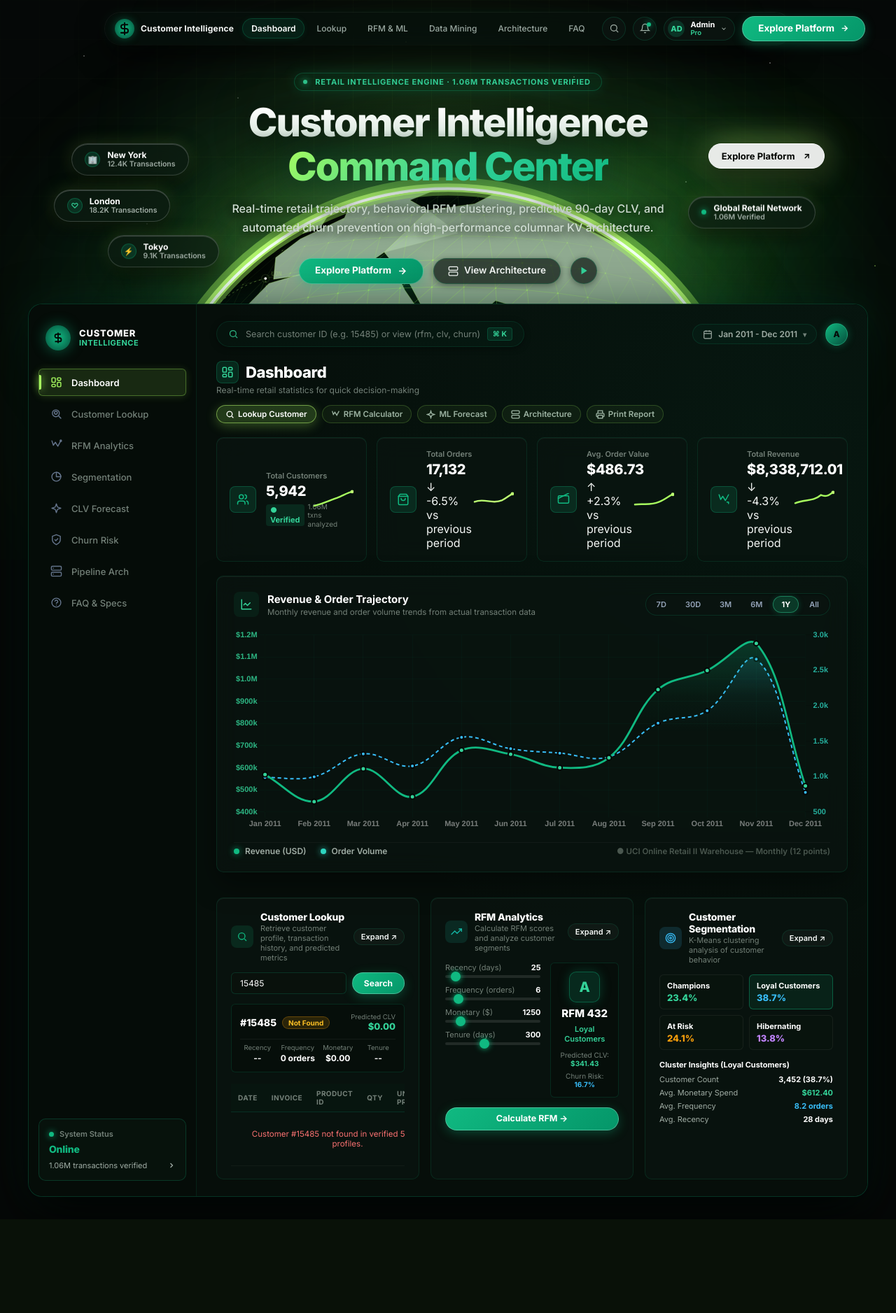
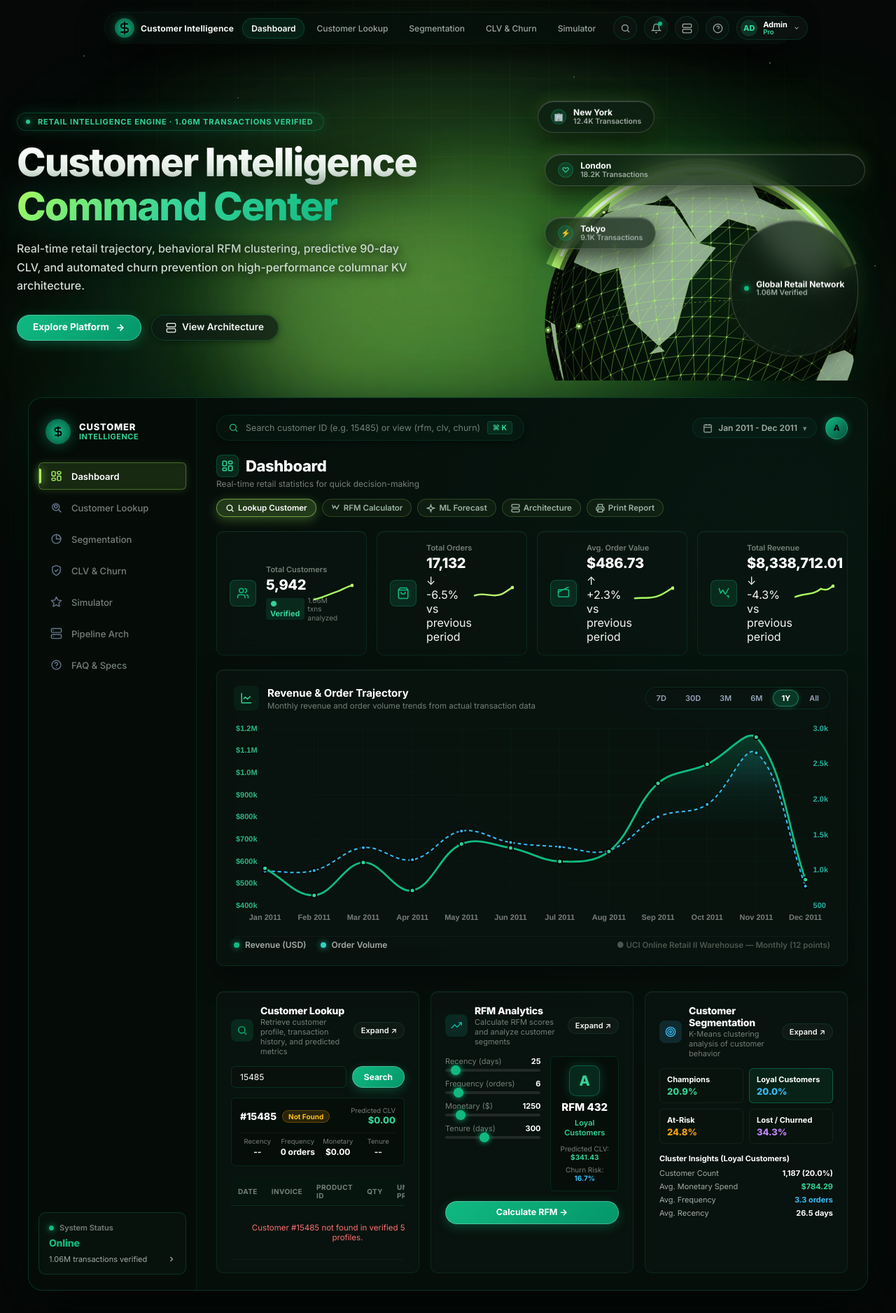
Before and after one commit to an00pie/retail-customer-intelligence, a Flask app: page / in a window 1280 px wide. Shown: the whole page at 70% size. Before the commit the page ends 1711 px from the top, so only its background shows below. Run offline with Flask 3, Linux system fonts and the light colour scheme; data that the repository does not hold is empty.

Commit message:
fix(platform): authoritative cohort counts, honest actions, refined hero layout, and model serialization
- Cohort Data: Expose dynamic authoritative cohort counts via /api/analytics/cohorts backed by SQLite customer profiles (Loyal: 1,187 / 20.0%, Champions: 1,242 / 20.9%, At-Risk: 1,476 / 24.8%, Lost: 2,037 / 34.3%). Synchronize overview and segmentation views.
- Actions: Replace misleading mock success toasts on Customer Lookup with honest '(Unavailable)' state indicators and informational toasts explaining gateway status.
- Hero & Navigation: Refactor hero to clean 2-column split (left headline/CTAs, right 3D globe) and streamline primary navigation to 5 key views with secondary Architecture & FAQ quick actions.
- Regression Tests: Add API payload consistency checks for KPI filters and rapid period switching tests in E2E suite.
- Models: Re-serialize scikit-learn models using 1.6.1, eliminating InconsistentVersionWarning while maintaining exact numerical parity.
- Synchronization: Maintain 100% parity across frontend/ and web/ assets.

```diff
--- a/web/app.py
+++ b/web/app.py
@@ -439,6 +439,12 @@ def api_revenue_orders():
         "headline_period_text": headline_period_text
     })
 
+@app.route("/api/analytics/cohorts")
+def api_cohorts():
+    """Returns aggregated cohort statistics from the authoritative customer profile store."""
+    serving = get_serving()
+    return jsonify(serving.get_cohort_summary())
+
 @app.route("/api/analytics/segments/export/csv")
 def export_segments_csv():
     """Generates an RFC 4180-compliant CSV export summarizing the 4 K-Means behavioral cohorts."""
@@ -454,14 +460,29 @@ def export_segments_csv():
         "CohortSharePct",
         "TargetStrategy"
     ])
-    cohorts = [
-        ["Cluster 2", "Champions", 24.9, 23.1, 10053.19, 1242, "20.9%", "VIP Exclusive Rewards Access & Ambassador Tier"],
-        ["Cluster 0", "Loyal Customers", 26.5, 3.3, 784.29, 1187, "20.0%", "Steady regular cross-selling & volume bundle incentives"],
-        ["Cluster 3", "At-Risk", 219.3, 6.1, 1831.35, 1476, "24.8%", "Urgent retention outreach & personalized win-back promotions"],
-        ["Cluster 1", "Lost / Churned", 399.4, 1.6, 305.52, 2037, "34.3%", "Automated low-cost email reactivation campaign"]
+
+    summary = get_serving().get_cohort_summary()
+    cohort_data = summary.get("cohorts", {})
+
+    cluster_metadata = [
+        ("Cluster 2", "Champions", "VIP Exclusive Rewards Access & Ambassador Tier"),
+        ("Cluster 0", "Loyal Customers", "Steady regular cross-selling & volume bundle incentives"),
+        ("Cluster 3", "At-Risk", "Urgent retention outreach & personalized win-back promotions"),
+        ("Cluster 1", "Lost / Churned", "Automated low-cost email reactivation campaign")
     ]
-    for row in cohorts:
-        writer.writerow([sanitize_csv_value(col) for col in row])
+
+    for cid, sname, strat in cluster_metadata:
+        stats = cohort_data.get(sname, {})
+        writer.writerow([
+            sanitize_csv_value(cid),
+            sanitize_csv_value(sname),
+            sanitize_csv_value(stats.get("avg_recency", 0.0)),
+            sanitize_csv_value(stats.get("avg_frequency", 0.0)),
+            sanitize_csv_value(stats.get("avg_monetary", 0.0)),
+            sanitize_csv_value(stats.get("count", 0)),
+            sanitize_csv_value(f"{stats.get('percentage', 0.0)}%"),
+            sanitize_csv_value(strat)
+        ])
 
     csv_data = "\ufeff" + output.getvalue()
     return Response(
--- a/web/static/css/dashflow.css
+++ b/web/static/css/dashflow.css
@@ -330,6 +330,11 @@ button, input, select, textarea {
 .pill-cta { top: 135px; right: 8%; animation: float-gentle 6s ease-in-out infinite 0.5s; }
 .pill-global-badge { top: 215px; right: 9%; animation: float-gentle 7.5s ease-in-out infinite 1.5s; }
 
+.hero-stage-split .pill-hub-ny { top: 40px; left: 4%; }
+.hero-stage-split .pill-hub-london { top: 120px; right: 4%; }
+.hero-stage-split .pill-hub-tokyo { top: 210px; left: 6%; }
+.hero-stage-split .pill-global-badge { bottom: 30px; right: 6%; }
+
 @keyframes float-gentle {
   0%, 100% { transform: translateY(0); }
   50% { transform: translateY(-6px); }
@@ -782,6 +787,77 @@ button, input, select, textarea {
   display: flex;
   flex-direction: column;
   scroll-margin-top: 110px;
+}
+
+/* Hero Stage 2-Column Split: Headline/Text on Left, 3D Globe Visual on Right */
+.hero-stage-split {
+  display: grid;
+  grid-template-columns: 1.15fr 0.85fr;
+  align-items: center;
+  gap: 36px;
+  min-height: 440px;
+  margin-bottom: 24px;
+  position: relative;
+  z-index: 3;
+}
+
+@media (min-width: 992px) {
+  .hero-stage-split .dash-hero-header {
+    text-align: left;
+    margin-bottom: 0;
+  }
+  .hero-stage-split .hero-title {
+    align-items: flex-start;
+    text-align: left;
+    margin: 0 0 16px 0;
+  }
+  .hero-stage-split .hero-subtitle {
+    text-align: left;
+    margin: 0 0 28px 0;
+    max-width: 580px;
+  }
+  .hero-stage-split .hero-actions {
+    justify-content: flex-start;
+    margin-bottom: 0;
+  }
+  .hero-stage-split .hero-globe-stage {
+    position: relative;
+    top: 0;
+    left: auto;
+    transform: none;
+    width: 100%;
+    height: 440px;
+  }
+}
+
+@media (max-width: 991px) {
+  .hero-stage-split {
+    grid-template-columns: 1fr;
+    text-align: center;
+    gap: 16px;
+  }
+  .hero-stage-split .dash-hero-header {
+    text-align: center;
+  }
+  .hero-stage-split .hero-title {
+    align-items: center;
+    text-align: center;
+  }
+  .hero-stage-split .hero-subtitle {
+    margin: 0 auto 24px;
+    text-align: center;
+  }
+  .hero-stage-split .hero-actions {
+    justify-content: center;
+  }
+  .hero-stage-split .hero-globe-stage {
+    position: relative;
+    top: 0;
+    left: 50%;
+    transform: translateX(-50%);
+    width: 100%;
+    height: 340px;
+  }
 }
 
 .dash-hero-header {
--- a/web/static/js/dashflow.js
+++ b/web/static/js/dashflow.js
@@ -824,8 +824,8 @@ function renderCustomerProfile(data) {
 
       <div style="display: flex; gap: 10px;">
         <button type="button" class="btn-pill-secondary" id="exportCustomerProfileBtn" style="flex: 1; justify-content: center; font-size: 12px; padding: 10px;" onclick="window.exportCustomerProfileCsv()" title="Export Customer Profile (CSV)" aria-label="Export Customer Profile CSV">📥 Export Profile</button>
-        <button type="button" class="btn-pill-secondary" style="flex: 1; justify-content: center; font-size: 12px; padding: 10px;" onclick="window.showToast('Notification sent to customer account #' + encodeURIComponent('${safeId}'), 'success')">💬 Message</button>
-        <button type="button" class="btn-pill-primary" style="flex: 1; justify-content: center; font-size: 12px; padding: 10px;" onclick="window.showToast('Retention task assigned for Customer #' + encodeURIComponent('${safeId}'), 'success')">+ Assign Task</button>
+        <button type="button" class="btn-pill-secondary" style="flex: 1; justify-content: center; font-size: 12px; padding: 10px; opacity: 0.8;" onclick="window.showToast('Messaging integration unavailable: Outbound SMS/Email gateway not configured', 'info')" title="Direct customer messaging gateway not configured">💬 Message <span style="font-size: 10px; opacity: 0.75; margin-left: 3px;">(Unavailable)</span></button>
+        <button type="button" class="btn-pill-primary" style="flex: 1; justify-content: center; font-size: 12px; padding: 10px; opacity: 0.8;" onclick="window.showToast('Task assignment unavailable: CRM/Task integration not configured', 'info')" title="CRM/Task assignment integration not configured">+ Assign Task <span style="font-size: 10px; opacity: 0.75; margin-left: 3px;">(Unavailable)</span></button>
       </div>
     </div>
   `;
@@ -1580,13 +1580,36 @@ function initOverviewModules() {
     });
   }
 
-  // 3. Overview Cohort Pills Interaction
+  // 3. Overview Cohort Pills Interaction (Authoritative Store Integration)
   const COHORT_STATS = {
     'Champions': { count: '1,242 (20.9%)', mon: '$10,053.19', freq: '23.1 orders', rec: '24.9 days' },
     'Loyal Customers': { count: '1,187 (20.0%)', mon: '$784.29', freq: '3.3 orders', rec: '26.5 days' },
+    'At-Risk': { count: '1,476 (24.8%)', mon: '$1,831.35', freq: '6.1 orders', rec: '219.3 days' },
     'At Risk': { count: '1,476 (24.8%)', mon: '$1,831.35', freq: '6.1 orders', rec: '219.3 days' },
+    'Lost / Churned': { count: '2,037 (34.3%)', mon: '$305.52', freq: '1.6 orders', rec: '399.4 days' },
     'Hibernating': { count: '2,037 (34.3%)', mon: '$305.52', freq: '1.6 orders', rec: '399.4 days' }
   };
+
+  // Dynamically synchronize cohort figures from authoritative endpoint
+  fetch('/api/analytics/cohorts')
+    .then(r => r.ok ? r.json() : null)
+    .then(data => {
+      if (!data || !data.cohorts) return;
+      const c = data.cohorts;
+      if (c['Champions']) COHORT_STATS['Champions'] = { count: `${c['Champions'].count.toLocaleString()} (${c['Champions'].percentage}%)`, mon: `$${Number(c['Champions'].avg_monetary).toLocaleString()}`, freq: `${c['Champions'].avg_frequency} orders`, rec: `${c['Champions'].avg_recency} days` };
+      if (c['Loyal Customers']) COHORT_STATS['Loyal Customers'] = { count: `${c['Loyal Customers'].count.toLocaleString()} (${c['Loyal Customers'].percentage}%)`, mon: `$${Number(c['Loyal Customers'].avg_monetary).toLocaleString()}`, freq: `${c['Loyal Customers'].avg_frequency} orders`, rec: `${c['Loyal Customers'].avg_recency} days` };
+      if (c['At-Risk']) {
+        const ar = { count: `${c['At-Risk'].count.toLocaleString()} (${c['At-Risk'].percentage}%)`, mon: `$${Number(c['At-Risk'].avg_monetary).toLocaleString()}`, freq: `${c['At-Risk'].avg_frequency} orders`, rec: `${c['At-Risk'].avg_recency} days` };
+        COHORT_STATS['At-Risk'] = ar;
+        COHORT_STATS['At Risk'] = ar;
+      }
+      if (c['Lost / Churned']) {
+        const lc = { count: `${c['Lost / Churned'].count.toLocaleString()} (${c['Lost / Churned'].percentage}%)`, mon: `$${Number(c['Lost / Churned'].avg_monetary).toLocaleString()}`, freq: `${c['Lost / Churned'].avg_frequency} orders`, rec: `${c['Lost / Churned'].avg_recency} days` };
+        COHORT_STATS['Lost / Churned'] = lc;
+        COHORT_STATS['Hibernating'] = lc;
+      }
+    })
+    .catch(() => {});
 
   const cohortPills = document.querySelectorAll('.ov-cohort-pill');
   cohortPills.forEach(pill => {
--- a/web/templates/index.html
+++ b/web/templates/index.html
@@ -37,11 +37,10 @@
 
       <div class="nav-links">
         <a href="#dashboard" class="nav-link active" data-tab="dashboard">Dashboard</a>
-        <a href="#lookup" class="nav-link" data-tab="lookup">Lookup</a>
-        <a href="#rfm" class="nav-link" data-tab="rfm">RFM &amp; ML</a>
-        <a href="#mining" class="nav-link" data-tab="mining">Data Mining</a>
-        <a href="#architecture" class="nav-link" data-tab="architecture">Architecture</a>
-        <a href="#faq" class="nav-link" data-tab="faq">FAQ</a>
+        <a href="#lookup" class="nav-link" data-tab="lookup">Customer Lookup</a>
+        <a href="#segmentation" class="nav-link" data-tab="segmentation">Segmentation</a>
+        <a href="#churn" class="nav-link" data-tab="churn">CLV &amp; Churn</a>
+        <a href="#clv" class="nav-link" data-tab="clv">Simulator</a>
       </div>
 
       <div class="nav-right-actions">
@@ -52,6 +51,12 @@
           <svg width="15" height="15" viewBox="0 0 24 24" fill="none" stroke="currentColor" stroke-width="2"><path d="M6 8a6 6 0 0 1 12 0c0 7 3 9 3 9H3s3-2 3-9"/><path d="M10.3 21a1.94 1.94 0 0 0 3.4 0"/></svg>
           <span class="notif-indicator"></span>
         </button>
+        <button type="button" class="nav-icon-btn" onclick="window.openSpaModal('architectureModal')" title="System Architecture & Pipelines" aria-label="Architecture">
+          <svg width="15" height="15" viewBox="0 0 24 24" fill="none" stroke="currentColor" stroke-width="2"><rect width="20" height="8" x="2" y="2" rx="2"/><rect width="20" height="8" x="2" y="14" rx="2"/></svg>
+        </button>
+        <button type="button" class="nav-icon-btn" onclick="window.switchDashboardTab('faq')" title="Technical FAQ & Specs" aria-label="FAQ">
+          <svg width="15" height="15" viewBox="0 0 24 24" fill="none" stroke="currentColor" stroke-width="2"><circle cx="12" cy="12" r="10"/><path d="M9.09 9a3 3 0 0 1 5.83 1c0 2-3 3-3 3"/><line x1="12" y1="17" x2="12.01" y2="17"/></svg>
+        </button>
         <div class="nav-user-pill" role="button" tabindex="0" onclick="window.showToast('Logged in as Administrator (Pro Plan)', 'info')" onkeydown="if(event.key==='Enter'||event.key===' '){event.preventDefault();window.showToast('Logged in as Administrator (Pro Plan)', 'info');}" title="Administrator Account" style="cursor: pointer;">
           <div class="nav-user-avatar" style="background: rgba(16, 185, 129, 0.2); color: #34d399; display: flex; align-items: center; justify-content: center; font-weight: 800; font-size: 11px;">AD</div>
           <div class="nav-user-info">
@@ -60,10 +65,6 @@
           </div>
           <svg width="10" height="10" viewBox="0 0 24 24" fill="none" stroke="currentColor" stroke-width="2.5"><polyline points="6 9 12 15 18 9"/></svg>
         </div>
-        <a href="#dashboard" class="btn-pill-primary nav-cta-btn" data-tab="dashboard">
-          <span>Explore Platform</span>
-          <svg width="13" height="13" viewBox="0 0 24 24" fill="none" stroke="currentColor" stroke-width="2.5"><line x1="5" y1="12" x2="19" y2="12"></line><polyline points="12 5 19 12 12 19"></polyline></svg>
-        </a>
       </div>
 
       <button class="nav-mobile-toggle" id="mobileNavToggle" aria-label="Toggle navigation menu">
@@ -80,30 +81,49 @@
   <div class="nav-mobile-dropdown" id="mobileNavDropdown">
     <a href="#dashboard" class="nav-link" data-tab="dashboard">Dashboard Overview</a>
     <a href="#lookup" class="nav-link" data-tab="lookup">Customer Lookup</a>
-    <a href="#rfm" class="nav-link" data-tab="rfm">RFM Intelligence</a>
-    <a href="#segmentation" class="nav-link" data-tab="segmentation">Customer Segmentation</a>
-    <a href="#clv" class="nav-link" data-tab="clv">CLV Forecast</a>
-    <a href="#churn" class="nav-link" data-tab="churn">Churn Risk ML</a>
+    <a href="#segmentation" class="nav-link" data-tab="segmentation">Segmentation</a>
+    <a href="#churn" class="nav-link" data-tab="churn">CLV &amp; Churn</a>
+    <a href="#clv" class="nav-link" data-tab="clv">Simulator</a>
+    <div style="height: 1px; background: rgba(16, 185, 129, 0.15); margin: 8px 0;"></div>
     <a href="#architecture" class="nav-link" data-tab="architecture">Big Data Architecture</a>
-    <a href="#mining" class="nav-link" data-tab="mining">Data Mining Layer</a>
     <a href="#faq" class="nav-link" data-tab="faq">Technical FAQ</a>
-    <a href="#dashboard" class="btn-pill-primary" data-tab="dashboard" style="justify-content: center; margin-top: 10px;">Explore Platform →</a>
   </div>
 
   <!-- ==============================================================================
        02. HERO SECTION (Web3-Verse Emerald Horizon + Command Center)
        ============================================================================== -->
   <section class="hero-section" id="hero">
-    <!-- Web3-Verse Interactive 3D Wireframe Globe Horizon Stage -->
+    <div class="container hero-container" style="max-width: 1440px;">
+      <!-- Hero 2-Column Split: Left Text + Right 3D Globe Visual -->
+      <div class="hero-stage-split">
+        <div class="dash-hero-header reveal-fade-up">
+          <div class="hero-tag">
+            <span class="hero-tag-pulse"></span>
+            <span>Retail Intelligence Engine · 1.06M Transactions Verified</span>
+          </div>
+          <h1 class="hero-title">
+            <span class="hero-title-main">Customer Intelligence</span>
+            <span class="hero-title-accent">Command Center</span>
+          </h1>
+          <p class="hero-subtitle">
+            Real-time retail trajectory, behavioral RFM clustering, predictive 90-day CLV, and automated churn prevention on high-performance columnar KV architecture.
+          </p>
+          <div class="hero-actions">
+            <a href="#dashboard" class="btn-pill-primary" data-tab="dashboard">
+              <span>Explore Platform</span>
+              <svg width="15" height="15" viewBox="0 0 24 24" fill="none" stroke="currentColor" stroke-width="2.5"><line x1="5" y1="12" x2="19" y2="12"></line><polyline points="12 5 19 12 12 19"></polyline></svg>
+            </a>
+            <a href="#architecture" class="btn-pill-secondary" data-tab="architecture">
+              <svg width="15" height="15" viewBox="0 0 24 24" fill="none" stroke="currentColor" stroke-width="2"><rect width="20" height="8" x="2" y="2" rx="2"/><rect width="20" height="8" x="2" y="14" rx="2"/></svg>
+              <span>View Architecture</span>
+            </a>
+          </div>
+        </div>
+
+        <!-- Right 3D Wireframe Globe Stage -->
         <div class="hero-globe-stage" id="globeContainer">
           <canvas id="globeCanvas" class="globe-canvas"></canvas>
-
-      <!-- Floating Frosted Glass Pills (Web3 Verse Exact Reference) -->
           <div class="globe-floating-pills">
-        <a href="#dashboard" class="globe-feature-pill pill-cta" data-tab="dashboard">
-          <span>Explore Platform</span>
-          <svg width="13" height="13" viewBox="0 0 24 24" fill="none" stroke="currentColor" stroke-width="2.5"><line x1="7" y1="17" x2="17" y2="7"/><polyline points="7 7 17 7 17 17"/></svg>
-        </a>
             <div class="globe-feature-pill pill-hub-ny">
               <span class="pill-icon">🏢</span>
               <div class="pill-hub-text">
@@ -133,33 +153,6 @@
               </div>
             </div>
           </div>
-    </div>
-
-    <div class="container hero-container" style="max-width: 1440px;">
-      <div class="dash-hero-header reveal-fade-up">
-        <div class="hero-tag">
-          <span class="hero-tag-pulse"></span>
-          <span>Retail Intelligence Engine · 1.06M Transactions Verified</span>
-        </div>
-        <h1 class="hero-title">
-          <span class="hero-title-main">Customer Intelligence</span>
-          <span class="hero-title-accent">Command Center</span>
-        </h1>
-        <p class="hero-subtitle">
-          Real-time retail trajectory, behavioral RFM clustering, predictive 90-day CLV, and automated churn prevention on high-performance columnar KV architecture.
-        </p>
-        <div class="hero-actions">
-          <a href="#dashboard" class="btn-pill-primary" data-tab="dashboard">
-            <span>Explore Platform</span>
-            <svg width="15" height="15" viewBox="0 0 24 24" fill="none" stroke="currentColor" stroke-width="2.5"><line x1="5" y1="12" x2="19" y2="12"></line><polyline points="12 5 19 12 12 19"></polyline></svg>
-          </a>
-          <a href="#architecture" class="btn-pill-secondary" data-tab="architecture">
-            <svg width="15" height="15" viewBox="0 0 24 24" fill="none" stroke="currentColor" stroke-width="2"><rect width="20" height="8" x="2" y="2" rx="2"/><rect width="20" height="8" x="2" y="14" rx="2"/></svg>
-            <span>View Architecture</span>
-          </a>
-          <button type="button" class="btn-circle-action" onclick="window.switchDashboardTab('dashboard')" title="Explore Live Trajectory" aria-label="Play Interactive Demo">
-            <svg width="14" height="14" viewBox="0 0 24 24" fill="currentColor"><polygon points="6 3 20 12 6 21 6 3"/></svg>
-          </button>
         </div>
       </div>
 
@@ -197,14 +190,6 @@
                   </span>
                   <span>Customer Lookup</span>
                 </a>
-                <a href="#rfm" class="dash-nav-item" data-tab="rfm">
-                  <span class="dash-nav-icon">
-                    <svg width="17" height="17" viewBox="0 0 24 24" fill="none" stroke="currentColor" stroke-width="2" stroke-linecap="round" stroke-linejoin="round">
-                      <path d="m3 3 3 9 4-6 5 8 6-11"/><circle cx="21" cy="3" r="1.5"/>
-                    </svg>
-                  </span>
-                  <span>RFM Analytics</span>
-                </a>
                 <a href="#segmentation" class="dash-nav-item" data-tab="segmentation">
                   <span class="dash-nav-icon">
                     <svg width="17" height="17" viewBox="0 0 24 24" fill="none" stroke="currentColor" stroke-width="2" stroke-linecap="round" stroke-linejoin="round">
@@ -213,21 +198,21 @@
                   </span>
                   <span>Segmentation</span>
                 </a>
-                <a href="#models" class="dash-nav-item" data-tab="clv">
-                  <span class="dash-nav-icon">
-                    <svg width="17" height="17" viewBox="0 0 24 24" fill="none" stroke="currentColor" stroke-width="2" stroke-linecap="round" stroke-linejoin="round">
-                      <path d="m12 3-1.9 5.8a2 2 0 0 1-1.3 1.3L3 12l5.8 1.9a2 2 0 0 1 1.3 1.3L12 21l1.9-5.8a2 2 0 0 1 1.3-1.3L21 12l-5.8-1.9a2 2 0 0 1-1.3-1.3L12 3z"/>
-                    </svg>
-                  </span>
-                  <span>CLV Forecast</span>
-                </a>
-                <a href="#models" class="dash-nav-item" data-tab="churn">
+                <a href="#churn" class="dash-nav-item" data-tab="churn">
                   <span class="dash-nav-icon">
                     <svg width="17" height="17" viewBox="0 0 24 24" fill="none" stroke="currentColor" stroke-width="2" stroke-linecap="round" stroke-linejoin="round">
                       <path d="M12 22s8-4 8-10V5l-8-3-8 3v7c0 6 8 10 8 10z"/><path d="m9 12 2 2 4-4"/>
                     </svg>
                   </span>
-                  <span>Churn Risk</span>
+                  <span>CLV &amp; Churn</span>
+                </a>
+                <a href="#clv" class="dash-nav-item" data-tab="clv">
+                  <span class="dash-nav-icon">
+                    <svg width="17" height="17" viewBox="0 0 24 24" fill="none" stroke="currentColor" stroke-width="2" stroke-linecap="round" stroke-linejoin="round">
+                      <polygon points="12 2 15.09 8.26 22 9.27 17 14.14 18.18 21.02 12 17.77 5.82 21.02 7 14.14 2 9.27 8.91 8.26 12 2"/>
+                    </svg>
+                  </span>
+                  <span>Simulator</span>
                 </a>
                 <a href="#architecture" class="dash-nav-item" data-tab="architecture">
                   <span class="dash-nav-icon">
@@ -651,19 +636,19 @@
                   <div class="ov-cohorts-grid">
                     <button type="button" class="ov-cohort-pill" onclick="window.switchDashboardTab('segmentation')">
                       <span class="ov-cohort-name">Champions</span>
-                      <span class="ov-cohort-pct" style="color: #34d399;">23.4%</span>
+                      <span class="ov-cohort-pct" style="color: #34d399;">20.9%</span>
                     </button>
                     <button type="button" class="ov-cohort-pill active" onclick="window.switchDashboardTab('segmentation')">
                       <span class="ov-cohort-name">Loyal Customers</span>
-                      <span class="ov-cohort-pct" style="color: #38bdf8;">38.7%</span>
+                      <span class="ov-cohort-pct" style="color: #38bdf8;">20.0%</span>
                     </button>
                     <button type="button" class="ov-cohort-pill" onclick="window.switchDashboardTab('segmentation')">
-                      <span class="ov-cohort-name">At Risk</span>
-                      <span class="ov-cohort-pct" style="color: #f59e0b;">24.1%</span>
+                      <span class="ov-cohort-name">At-Risk</span>
+                      <span class="ov-cohort-pct" style="color: #f59e0b;">24.8%</span>
                     </button>
                     <button type="button" class="ov-cohort-pill" onclick="window.switchDashboardTab('segmentation')">
-                      <span class="ov-cohort-name">Hibernating</span>
-                      <span class="ov-cohort-pct" style="color: #c084fc;">13.8%</span>
+                      <span class="ov-cohort-name">Lost / Churned</span>
+                      <span class="ov-cohort-pct" style="color: #c084fc;">34.3%</span>
                     </button>
                   </div>
 
@@ -671,19 +656,19 @@
                     <div style="font-size: 11px; font-weight: 700; color: #ffffff; margin-bottom: 2px;">Cluster Insights (Loyal Customers)</div>
                     <div class="ov-insight-row">
                       <span>Customer Count</span>
-                      <strong style="color: #ffffff;">3,452 (38.7%)</strong>
+                      <strong style="color: #ffffff;">1,187 (20.0%)</strong>
                     </div>
                     <div class="ov-insight-row">
                       <span>Avg. Monetary Spend</span>
-                      <strong style="color: #34d399;">$612.40</strong>
+                      <strong style="color: #34d399;">$784.29</strong>
                     </div>
                     <div class="ov-insight-row">
                       <span>Avg. Frequency</span>
-                      <strong style="color: #38bdf8;">8.2 orders</strong>
+                      <strong style="color: #38bdf8;">3.3 orders</strong>
                     </div>
                     <div class="ov-insight-row">
                       <span>Avg. Recency</span>
-                      <strong style="color: #ffffff;">28 days</strong>
+                      <strong style="color: #ffffff;">26.5 days</strong>
                     </div>
                   </div>
                 </div>
```
Also changed, not shown: frontend/index.html (+62 -77 lines), frontend/static/css/dashflow.css (+76 -0 lines), frontend/static/js/dashflow.js (+26 -3 lines), hbase/serving.py (+46 -0 lines), tests/test_e2e_full.py (+66 -14 lines), tests/test_platform.py (+19 -0 lines), 4 other files. Lines whose indentation alone changed are shown as unchanged.
